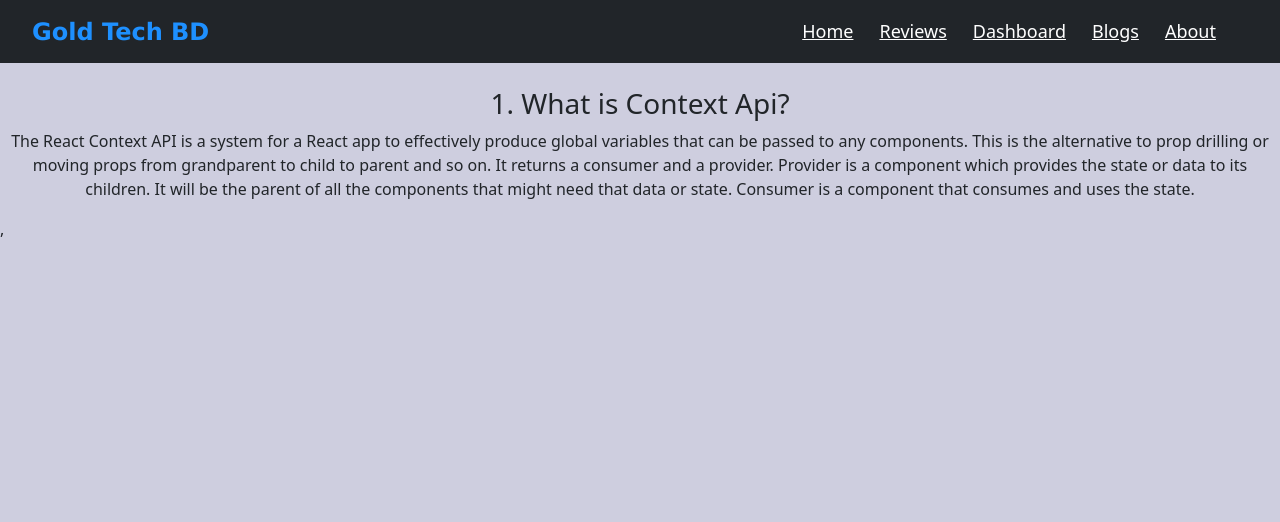
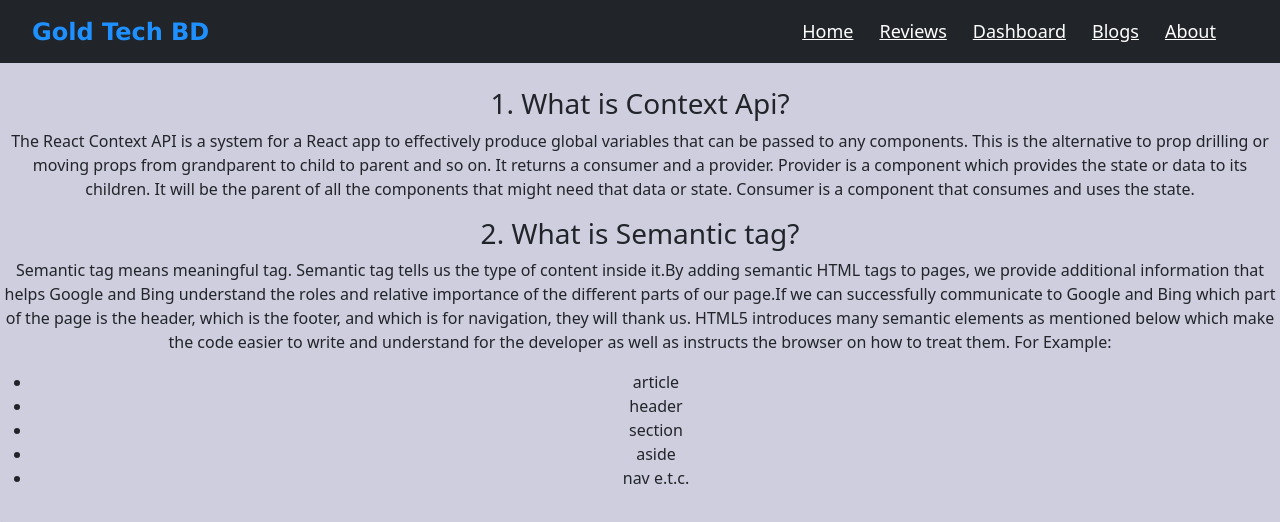
Before and after one commit to Fahimphero/laptop-analysis, a React (Create React App) app: page /blogs in a window 1280 px wide. Shown: the top 522 px of the page. Built offline with nearby package versions, Linux system fonts and the light colour scheme.

Commit message:
blogs added

```diff
--- a/src/Components/Blogs/Blogs.js
+++ b/src/Components/Blogs/Blogs.js
@@ -7,7 +7,15 @@ const Blogs = () => {
             <p>The React Context API is a system for a React app to effectively produce global variables that can be passed to any components. This is the alternative to prop drilling or moving props from grandparent to child to parent and so on. It returns a consumer and a provider. Provider is a component which provides the state or data to its children. It will be the parent of all the components that might need that data or state. Consumer is a component that consumes and uses the state.
 
             </p>
-
+            <h3>2. What is Semantic tag?</h3>
+            <p>Semantic tag means meaningful tag. Semantic tag tells us the type of content inside it.By adding semantic HTML tags to pages, we provide additional information that helps Google and Bing understand the roles and relative importance of the different parts of our page.If we can successfully communicate to Google and Bing which part of the page is the header, which is the footer, and which is for navigation, they will thank us. HTML5 introduces many semantic elements as mentioned below which make the code easier to write and understand for the developer as well as instructs the browser on how to treat them. For Example: </p>
+            <ul>
+                <li>article</li>
+                <li>header</li>
+                <li>section</li>
+                <li>aside</li>
+                <li>nav e.t.c.</li>
+            </ul>
         </div>
     );
 };
```
